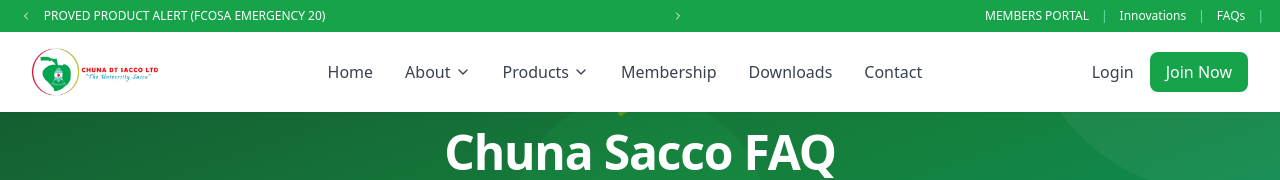
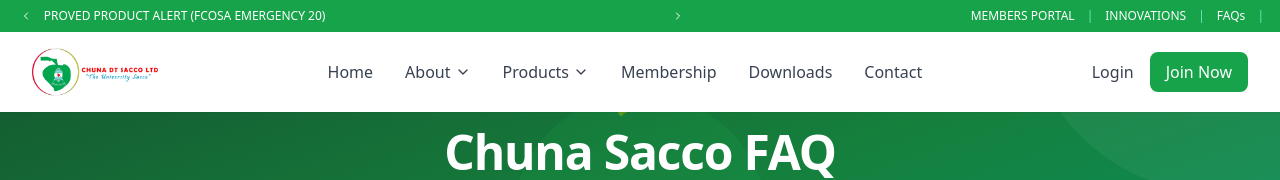
Before and after one commit to KhalanHappiness/chuna, a React (Vite) app in the folder chuna-sacco/: page /faqs in a window 1280 px wide. Shown: the top 180 px of the page. Built offline with nearby package versions, Linux system fonts and the light colour scheme.

Commit message:
made changes to the website

```diff
--- a/chuna-sacco/src/components/TopHeaderBar.jsx
+++ b/chuna-sacco/src/components/TopHeaderBar.jsx
@@ -132,7 +132,7 @@ const TopHeaderBar = () => {
           <span className="text-emerald-300 sm:hidden">|</span>
 
           <Link to="/faqs" className="hover:bg-emerald-700 px-1 sm:px-2 py-1 rounded transition-colors duration-200 hidden sm:inline-block">
-            Innovations
+            INNOVATIONS
           </Link>
           <span className="text-emerald-300 hidden sm:inline">|</span>
 
@@ -143,8 +143,8 @@ const TopHeaderBar = () => {
           <span className="text-emerald-300 hidden sm:inline">|</span>
 
           {/* Mobile - show abbreviated */}
-          <a href="https://applications.chunasacco.co.ke/index.php?r=new-membership" className="hover:bg-emerald-700 px-1 py-1 rounded transition-colors duration-200 sm:hidden">
-            JOIN
+          <a href="https://webportal.chunasacco.co.ke//#/auth/login" className="hover:bg-emerald-700 px-1 py-1 rounded transition-colors duration-200 sm:hidden">
+            PORTAL
           </a>
           {/* <span className="text-emerald-300 sm:hidden">|</span> */}
 
```
